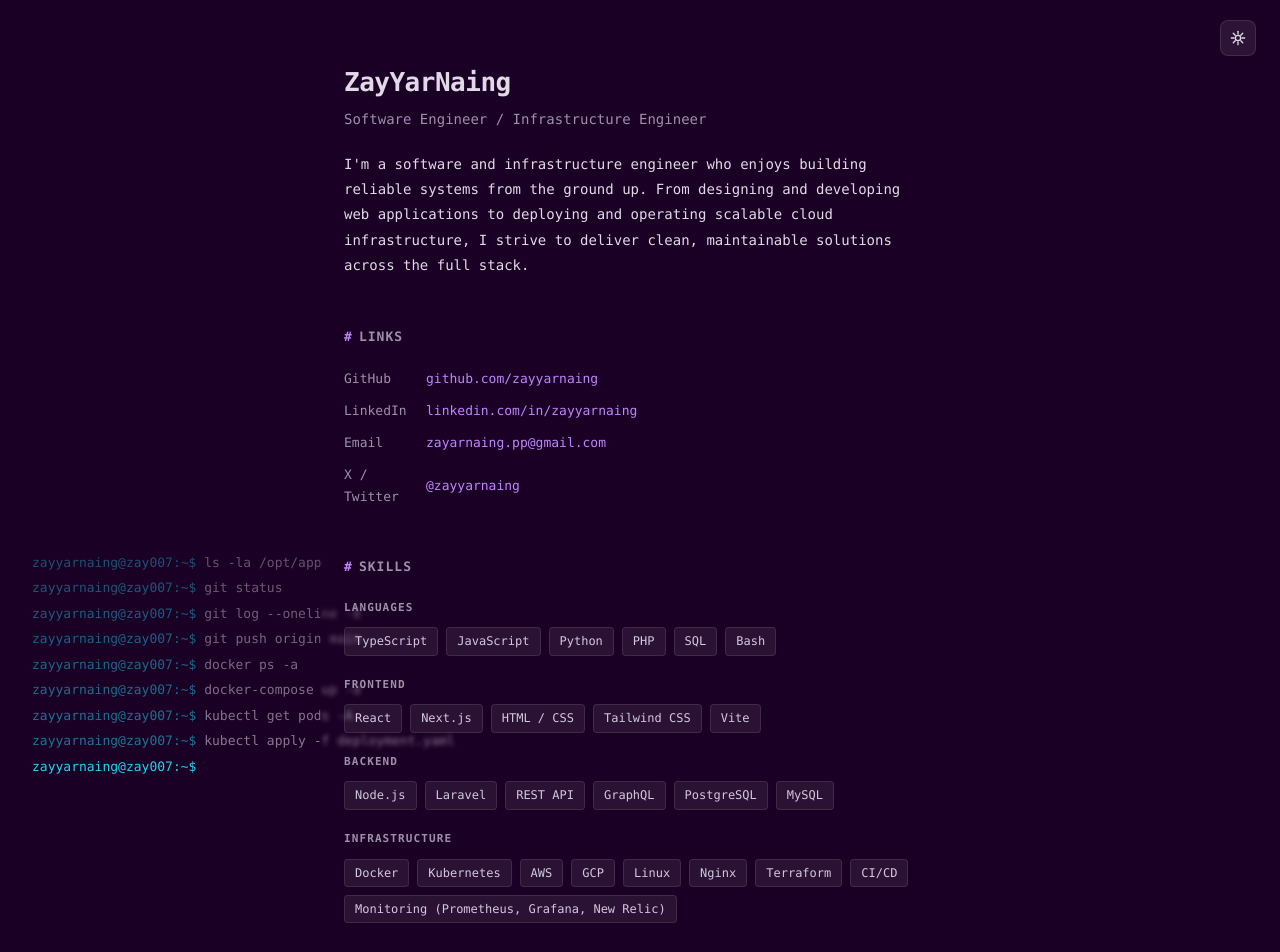
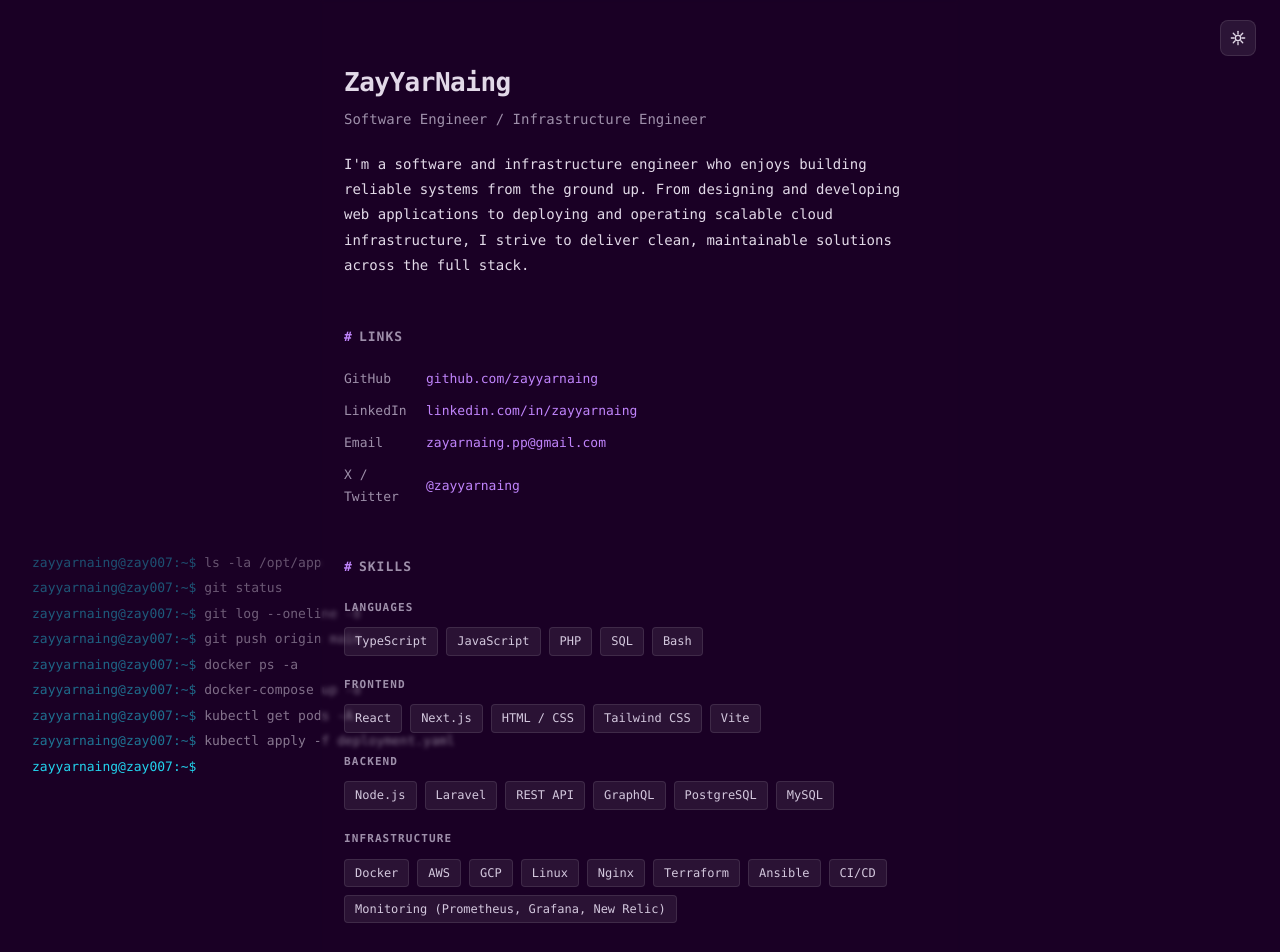
Before and after one commit to ZayYarNaing98/zay007.dev, a React (Vite) app: page / in a window 1280 px wide. Shown: the top 952 px of the page. Built offline with nearby package versions, Linux system fonts and the light colour scheme.

Commit message:
Update skills

```diff
--- a/src/App.tsx
+++ b/src/App.tsx
@@ -17,7 +17,7 @@ const data = {
   skills: [
     {
       group: 'Languages',
-      items: ['TypeScript', 'JavaScript', 'Python', 'PHP', 'SQL', 'Bash'],
+      items: ['TypeScript', 'JavaScript', 'PHP', 'SQL', 'Bash'],
     },
     {
       group: 'Frontend',
@@ -29,7 +29,7 @@ const data = {
     },
     {
       group: 'Infrastructure',
-      items: ['Docker', 'Kubernetes', 'AWS', 'GCP', 'Linux', 'Nginx', 'Terraform', 'CI/CD', 'Monitoring (Prometheus, Grafana, New Relic)'],
+      items: ['Docker', 'AWS', 'GCP', 'Linux', 'Nginx', 'Terraform', 'Ansible', 'CI/CD', 'Monitoring (Prometheus, Grafana, New Relic)'],
     },
   ],
 }
```
